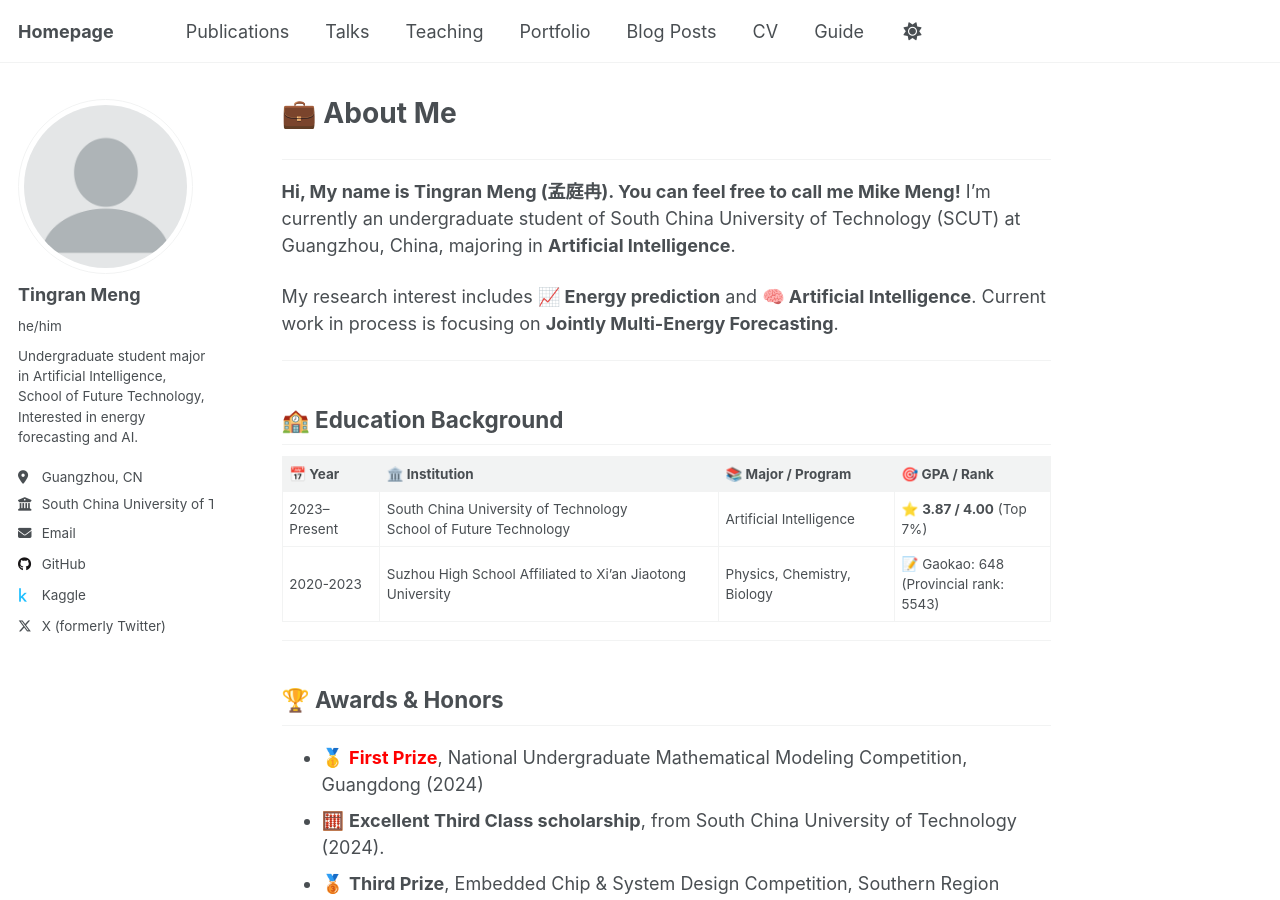
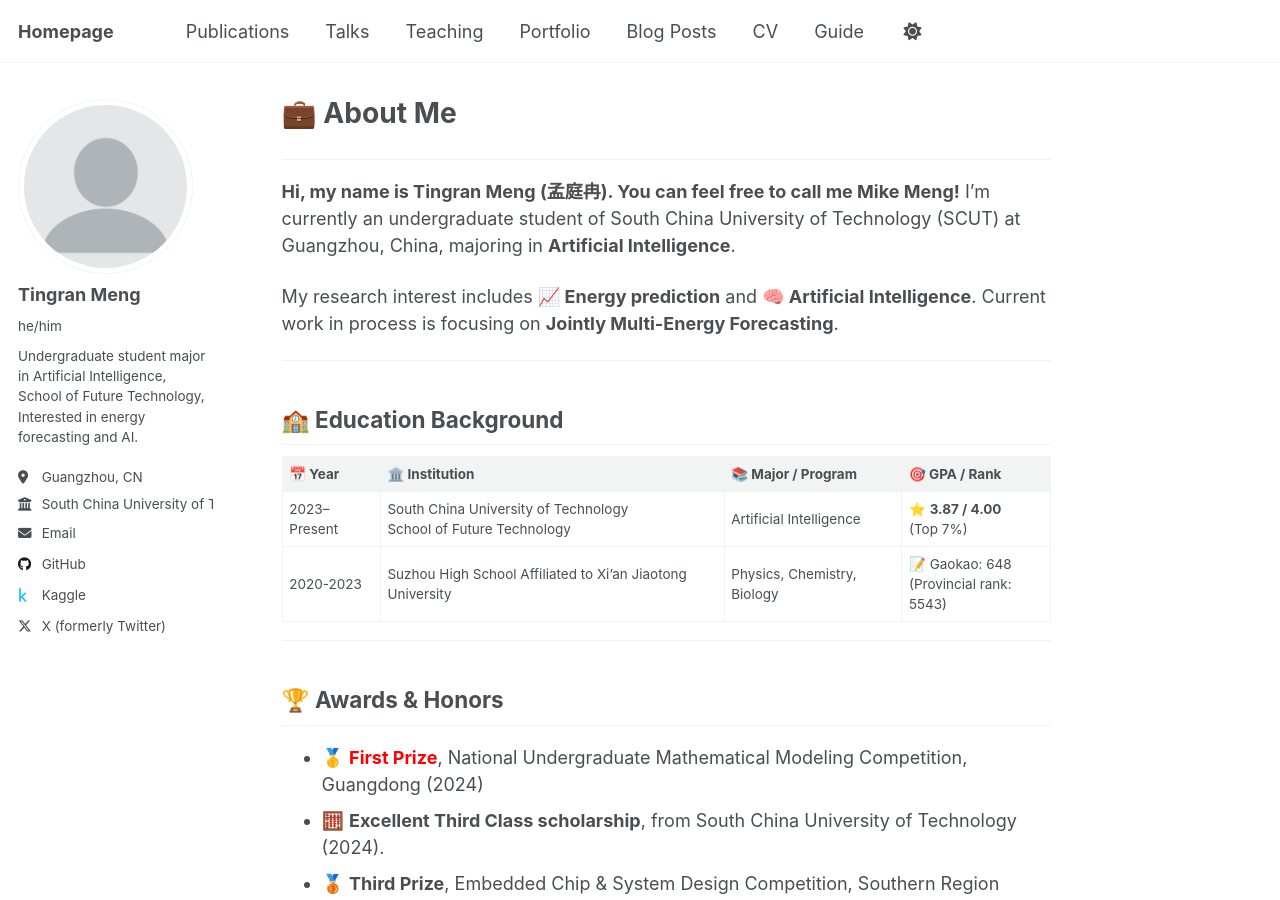
Before and after one commit to MikeMengTR/MikeMengTR.github.io, a Jekyll site: the page built from _pages/about.md, in a window 1280 px wide and 900 px high. Built offline with Jekyll 4.4.1, drawn with Linux system fonts in a browser that asks for light colours.

```diff
--- a/_pages/about.md
+++ b/_pages/about.md
@@ -7,7 +7,7 @@ redirect_from:
   - /about.html
 ---
 ---
-**Hi, My name is Tingran Meng (孟庭冉). You can feel free to call me Mike Meng!** I’m currently an undergraduate student of South China University of Technology (SCUT) at Guangzhou, China, majoring in **Artificial Intelligence**.
+**Hi, my name is Tingran Meng (孟庭冉). You can feel free to call me Mike Meng!** I’m currently an undergraduate student of South China University of Technology (SCUT) at Guangzhou, China, majoring in **Artificial Intelligence**.
 
 My research interest includes **📈 Energy prediction** and **🧠 Artificial Intelligence**. Current work in process is focusing on **Jointly Multi-Energy Forecasting**.
 
@@ -16,7 +16,7 @@ My research interest includes **📈 Energy prediction** and **🧠 Artificial I
 
 | 📅 Year        | 🏛️ Institution                                         | 📚 Major / Program           | 🎯 GPA / Rank                |
 |---------------|---------------------------------------------------------|------------------------------|------------------------------|
-| 2023–Present  |South China University of Technology <br> School of Future Technology            | Artificial Intelligence              | ⭐ **3.87 / 4.00** (Top 7%)   |
+| 2023–Present  |South China University of Technology <br> School of Future Technology            | Artificial Intelligence              | ⭐ **3.87 / 4.00** <br>(Top 7%)   |
 | 2020-2023     | Suzhou High School Affiliated to Xi’an Jiaotong University                     | Physics, Chemistry, Biology           | 📝 Gaokao: 648 <br>(Provincial rank: 5543)     |
 
 ---
```
